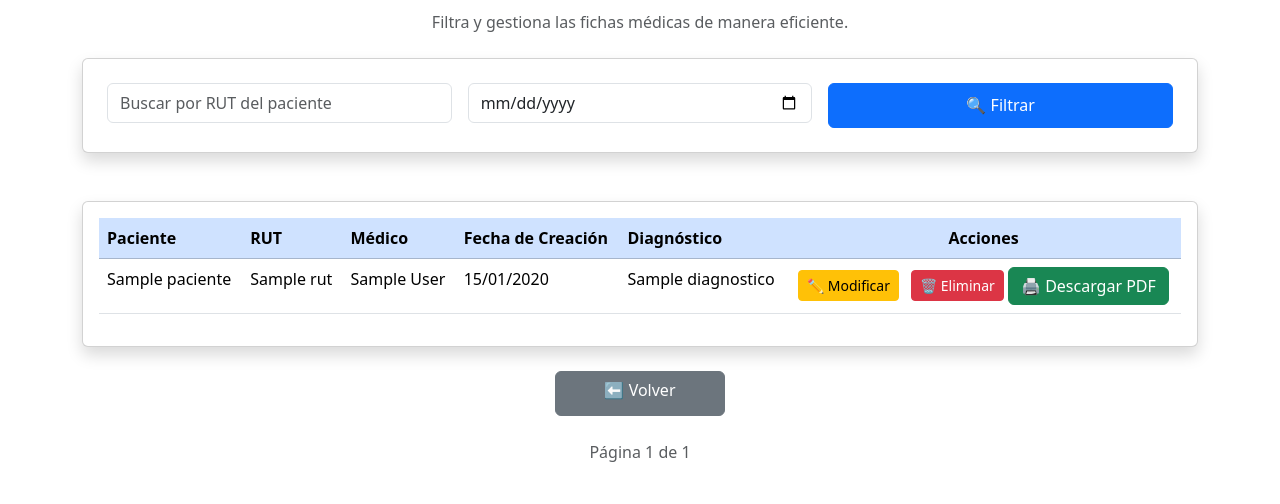
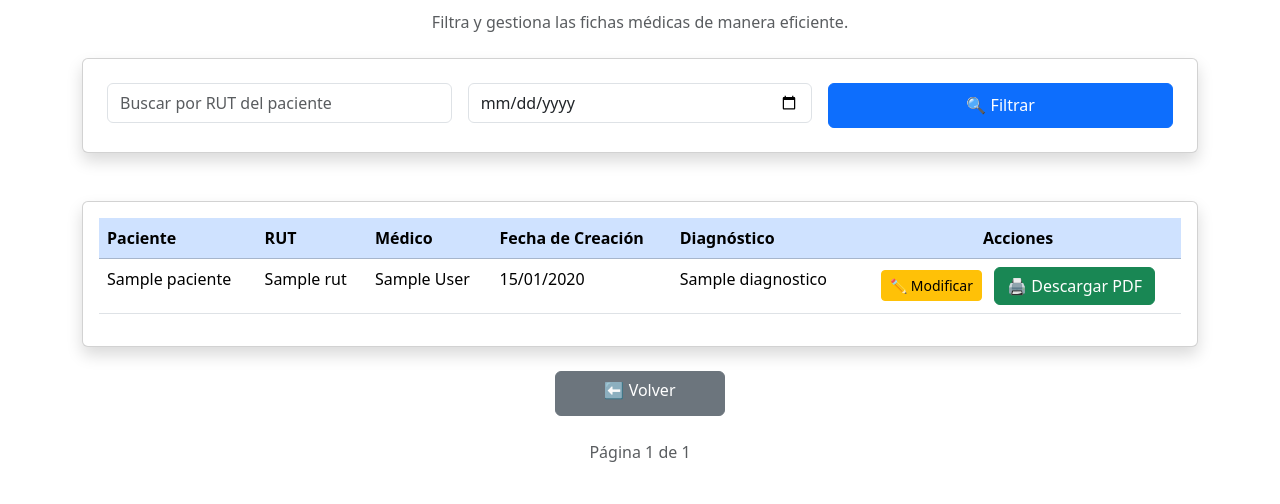
Before and after one commit to TataanHach/centro_medico_funcional_integracion, a Django app: template ficha_medica/templates/fichas_medicas/gestionar_fichas.html in a window 1280 px wide. Shown: the part 248-752 px from the top of the page. Run offline with Django 3.2, Linux system fonts and the light colour scheme; the template is opened without the code that fills it: most values are stand-ins (such as "Sample title", 1, 10 or a date in 2020); some libraries are stand-ins or nearby versions.

Commit message:
eliminacion de botones

```diff
--- a/ficha_medica/templates/fichas_medicas/gestionar_fichas.html
+++ b/ficha_medica/templates/fichas_medicas/gestionar_fichas.html
@@ -57,12 +57,6 @@
                                 <a href="{% url 'modificar_ficha' ficha.id %}" class="btn btn-warning btn-sm me-2">✏️ Modificar</a>
                                 <form action="{% url 'eliminar_ficha' ficha.id %}" method="post" class="d-inline">
                                     {% csrf_token %}
-                                    <button
-                                        type="submit"
-                                        class="btn btn-danger btn-sm"
-                                        onclick="return confirm('¿Estás seguro de eliminar esta ficha médica?');">
-                                        🗑️ Eliminar
-                                    </button>
                                     <a href="{% url 'generar_ficha_pdf' ficha.id %}" class="btn btn-success">
                                         🖨️ Descargar PDF
                                     </a>
--- a/ficha_medica/templates/fichas_medicas/modificar_ficha.html
+++ b/ficha_medica/templates/fichas_medicas/modificar_ficha.html
@@ -40,7 +40,6 @@
         <div class="d-flex justify-content-between">
             <button type="submit" class="btn btn-primary">Guardar Cambios</button>
             <a href="{% url 'listar_fichas_medicas' %}" class="btn btn-secondary">Cancelar</a>
-            <a href="{% url 'eliminar_ficha' ficha.id %}" class="btn btn-danger">Eliminar Ficha</a>
         </div>
     </form>
 </div>
```
Also changed, not shown: ficha_medica/views.py (+1 -6 lines).
